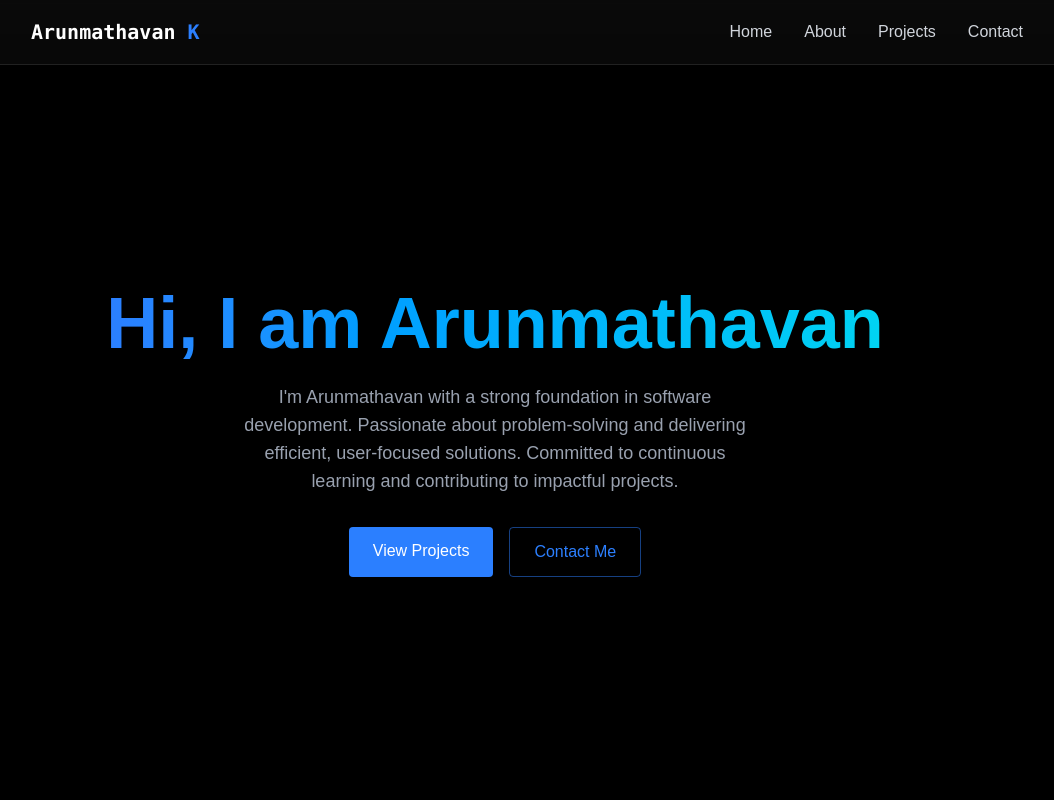
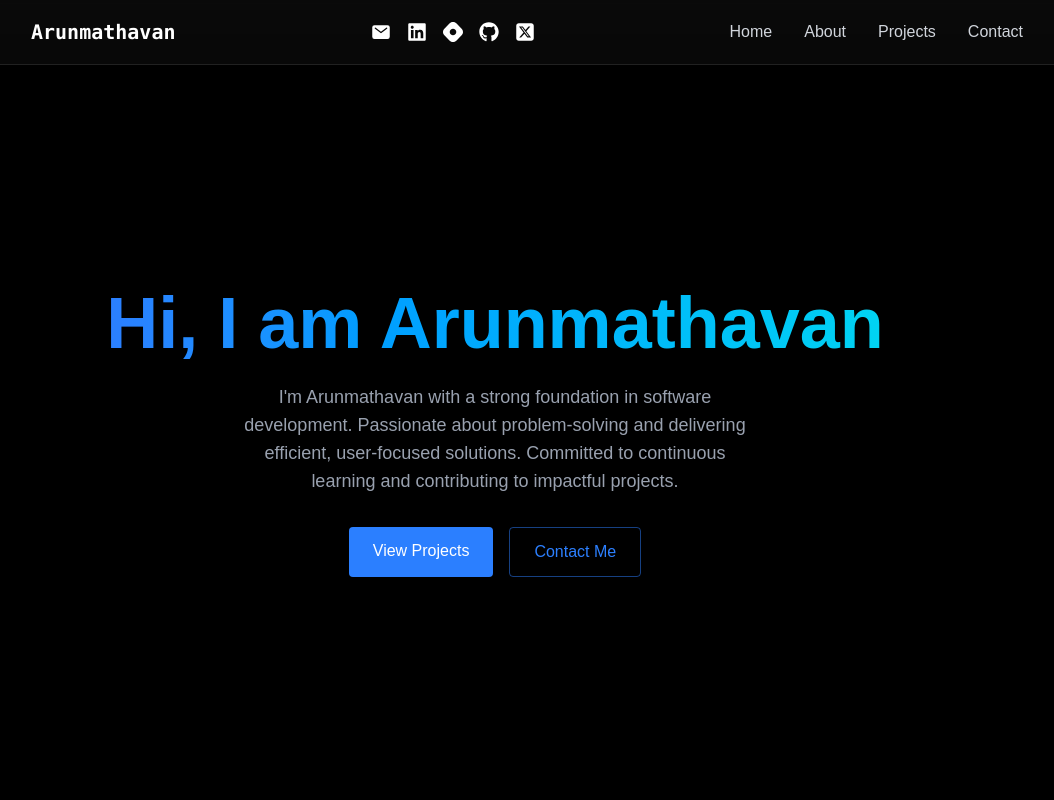
Before and after one commit to ArunmathavanK/My_portfolio, a React (Vite) app: page / in a window 1280 px wide. Shown: the top 800 px of the page, without its empty margins (145-1199 px from the left). Built offline with nearby package versions, Linux system fonts and the light colour scheme.

Commit message:
Links are updated

```diff
--- a/package.json
+++ b/package.json
@@ -15,6 +15,7 @@
     "lucide-react": "^0.525.0",
     "react": "^19.1.0",
     "react-dom": "^19.1.0",
+    "react-icons": "^5.5.0",
     "tailwindcss": "^4.1.10"
   },
   "devDependencies": {
--- a/src/components/Navbar.jsx
+++ b/src/components/Navbar.jsx
@@ -1,4 +1,9 @@
 import { useEffect } from "react";
+import { FaSquareXTwitter } from "react-icons/fa6";
+import { FaGithub } from "react-icons/fa";
+import { FaLinkedin } from "react-icons/fa";
+import { IoMail } from "react-icons/io5";
+import { FaHashnode } from "react-icons/fa6";
 
 export const Navbar = ({menuOpen, setMenuOpen}) =>{
     useEffect(() =>{
@@ -8,10 +13,19 @@ export const Navbar = ({menuOpen, setMenuOpen}) =>{
     <nav className="fixed top-0 w-full z-40 bg-[rgba(10,10,10,0.8)] backdrop-blur-lg border-b border-white/10 shadow-lg">
         <div className="max-w-5xl mx-auto px-4">
             <div className="flex justify-between items-center h-16">
+                { /* Name + Social Links */}
                 <a href="#home" className="font-mono text-xl font-bold text-white">
-                    {" "}
-                    Arunmathavan<span className="text-blue-500"> K</span>
+                    Arunmathavan
                 </a>
+
+                <div className="flex space-x-4 text-white text-xl ">
+                    <a href="mailto:arunmathavankamaraj2003@gmail.com" target="_blank" rel="nooper noreferrer"><IoMail /></a>
+                    <a href="https://www.linkedin.com/in/arunmathavan-backend-developer/" target="_blank" rel="nooper noreferrer"><FaLinkedin /></a>
+                    <a href="https://arunmathavank.hashnode.dev/" target="_blank" rel="nooper noreferrer"><FaHashnode /></a>
+                    <a href="https://github.com/ArunmathavanK" target="_blank" rel="nooper noreferrer"><FaGithub /></a>
+                    <a href="https://x.com/ArunmathavanK" target="_blank" rel="nooper noreferrer"><FaSquareXTwitter /></a>
+                </div>
+
 
                 {/* mobile menu icon */}
                 <div
```
Also changed, not shown: 1 other file (tests, documents, lock files or other folders).
